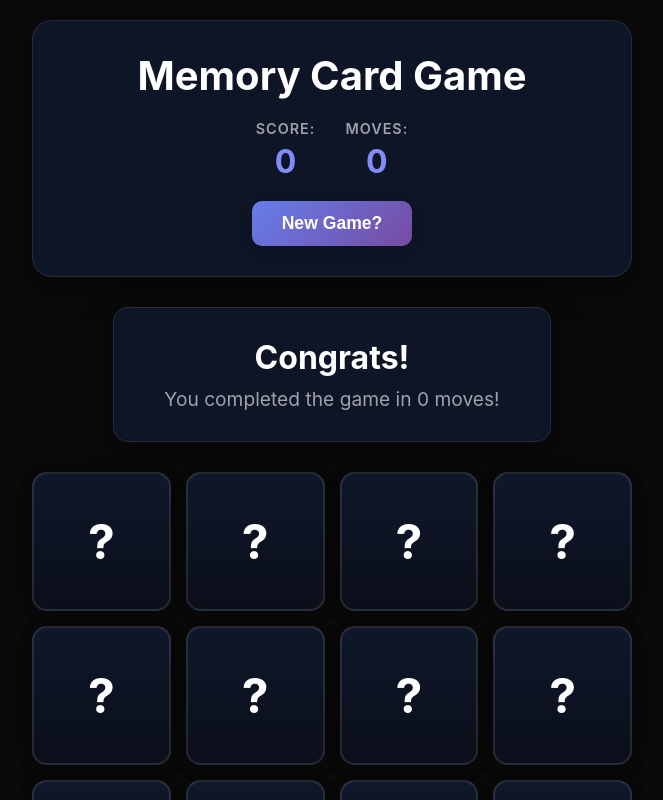
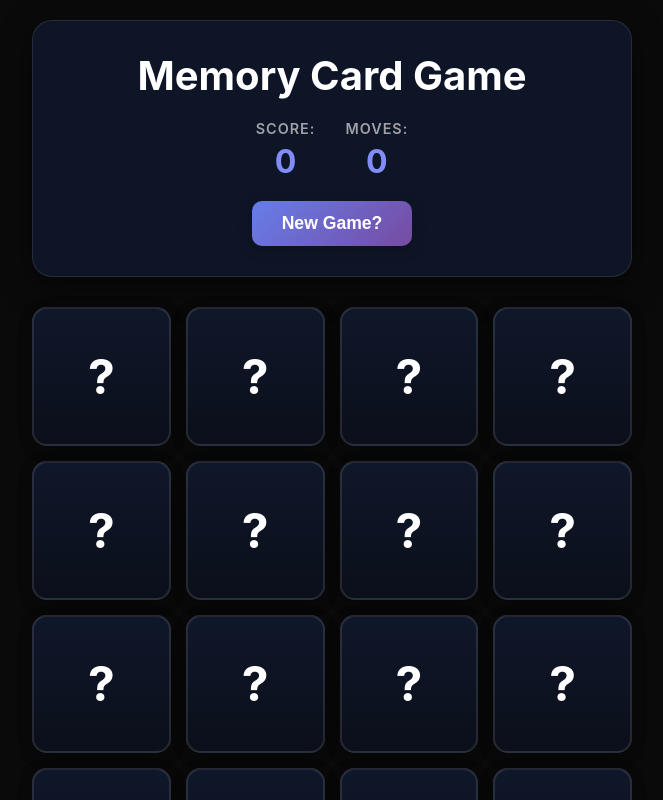
Before and after one commit to pand3m1x/japanese-memory-card-game, a React (Vite) app: page / in a window 1280 px wide. Shown: the top 800 px of the page, without its empty margins (308-971 px from the left). Built offline with nearby package versions, Linux system fonts and the light colour scheme.

Commit message:
win game condition coded! Basic structure of game complete

```diff
--- a/src/App.jsx
+++ b/src/App.jsx
@@ -133,11 +133,12 @@ function App() {
     }
   };
 
+  const isGameComplete = matchedCards.length === cardValues.length;
   return (
     <div className="app">
       <GameHeader score={score} moves={moves} onReset={initializeGame}/>
 
-      <WinMessage moves={moves} />
+      {isGameComplete && <WinMessage moves={moves} />}
       <div className="cards-grid">
         {cards.map((card)=> (
           <Card card={card} onClick={handleCardClick}/>
```
